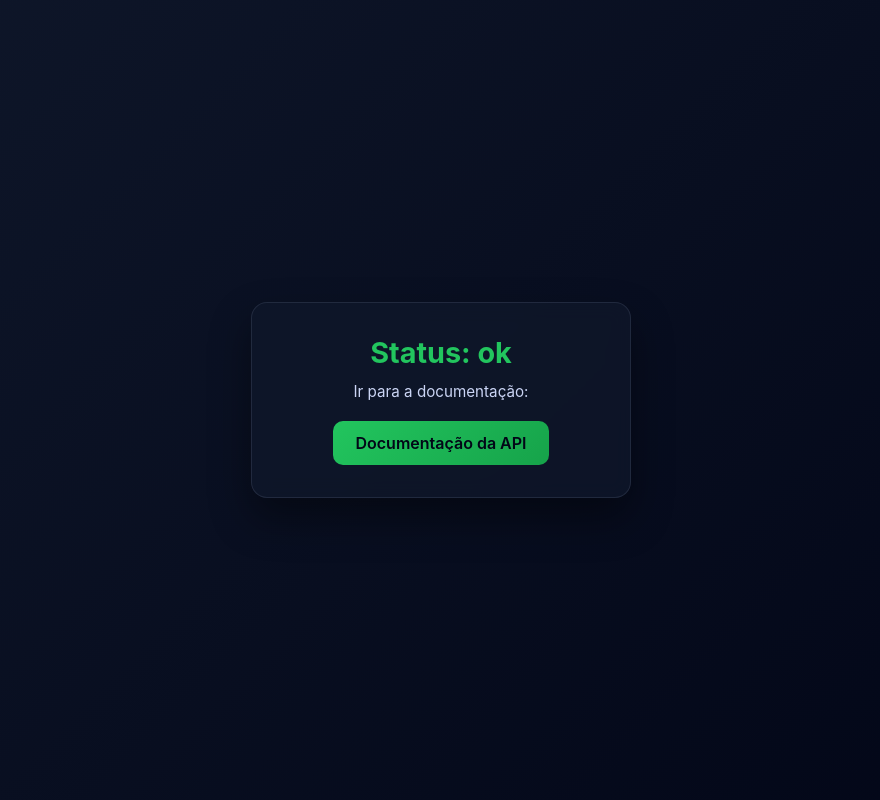
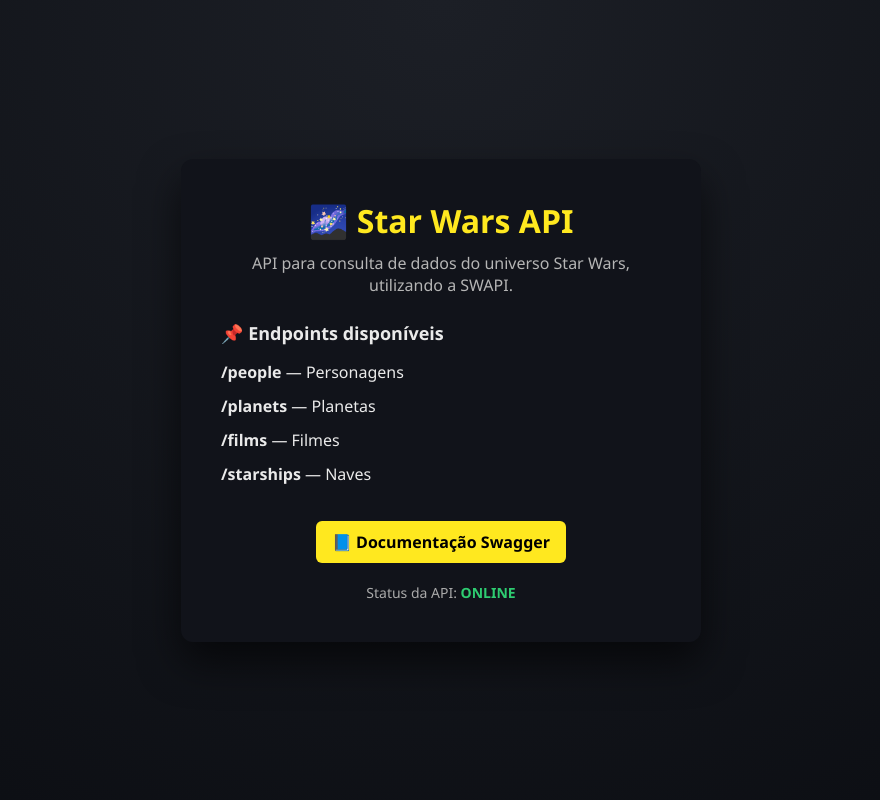
Before and after one commit to MarivaldoDev/Teste-Tecnico-Power-Data, a FastAPI app: page / in a window 1280 px wide. Shown: the whole page, without its empty margins (199-1079 px from the left). Run offline with FastAPI, Linux system fonts and the light colour scheme.

Commit message:
style: melhorando página inicial

```diff
--- a/app/static/style.css
+++ b/app/static/style.css
@@ -2,74 +2,101 @@
   margin: 0;
   padding: 0;
   box-sizing: border-box;
-  font-family: "Inter", system-ui, -apple-system, BlinkMacSystemFont, sans-serif;
+  font-family: "Segoe UI", Arial, sans-serif;
 }
 
 body {
+  background: radial-gradient(circle at top, #1c1f26, #0b0d12);
+  color: #eaeaea;
   min-height: 100vh;
-  background: linear-gradient(135deg, #0f172a, #020617);
+}
+
+.container {
   display: flex;
   align-items: center;
   justify-content: center;
-  color: #e5e7eb;
-}
-
-.container {
-  width: 100%;
-  max-width: 420px;
-  padding: 20px;
+  min-height: 100vh;
 }
 
 .card {
-  background: rgba(15, 23, 42, 0.85);
-  border: 1px solid rgba(148, 163, 184, 0.15);
-  border-radius: 16px;
-  padding: 32px;
+  background: #11131a;
+  border-radius: 12px;
+  padding: 40px;
+  width: 420px;
+  box-shadow: 0 20px 40px rgba(0, 0, 0, 0.6);
   text-align: center;
-  box-shadow: 0 20px 40px rgba(0, 0, 0, 0.4);
-  backdrop-filter: blur(10px);
 }
 
-.card h1 {
-  font-size: 1.8rem;
-  margin-bottom: 12px;
-  color: #22c55e;
+.card.wide {
+  width: 520px;
 }
 
-.card p {
-  font-size: 0.95rem;
+h1 {
+  color: #ffe81f;
+  margin-bottom: 10px;
+}
+
+.subtitle {
+  color: #b5b5b5;
+  margin-bottom: 25px;
+}
+
+.endpoints {
+  text-align: left;
+  margin-bottom: 30px;
+}
+
+.endpoints h2 {
+  font-size: 18px;
+  margin-bottom: 10px;
+}
+
+.endpoints ul {
+  list-style: none;
+}
+
+.endpoints li {
+  padding: 6px 0;
+}
+
+.actions {
+  display: flex;
+  gap: 12px;
+  justify-content: center;
   margin-bottom: 20px;
-  color: #cbd5f5;
 }
 
 .cta {
-  display: inline-block;
-  padding: 12px 22px;
-  border-radius: 10px;
-  background: linear-gradient(135deg, #22c55e, #16a34a);
-  color: #020617;
-  font-weight: 600;
+  background: #ffe81f;
+  color: #000;
+  padding: 10px 16px;
+  border-radius: 6px;
   text-decoration: none;
-  transition: transform 0.2s ease, box-shadow 0.2s ease, opacity 0.2s ease;
+  font-weight: bold;
 }
 
 .cta:hover {
-  transform: translateY(-2px);
-  box-shadow: 0 10px 25px rgba(34, 197, 94, 0.35);
-  opacity: 0.95;
+  background: #fff27a;
 }
 
-.cta:active {
-  transform: translateY(0);
-  box-shadow: 0 5px 15px rgba(34, 197, 94, 0.25);
+.secondary {
+  border: 1px solid #ffe81f;
+  color: #ffe81f;
+  padding: 10px 16px;
+  border-radius: 6px;
+  text-decoration: none;
 }
 
-@media (max-width: 480px) {
-  .card {
-    padding: 24px;
-  }
+.secondary:hover {
+  background: rgba(255, 232, 31, 0.1);
+}
 
-  .card h1 {
-    font-size: 1.5rem;
-  }
+.footer {
+  font-size: 14px;
+  color: #aaa;
 }
+
+.ok {
+  color: #2ecc71;
+  font-weight: bold;
+}
--- a/app/templates/health.html
+++ b/app/templates/health.html
@@ -1,16 +1,35 @@
 <!DOCTYPE html>
 <html lang="pt-BR">
 <head>
-  <meta charset="utf-8" />
-  <title>Health Check</title>
-  <link rel="stylesheet" href="/static/style.css">
+  <meta charset="UTF-8" />
+  <title>Star Wars API</title>
+  <link rel="stylesheet" href="static/style.css" />
 </head>
 <body>
   <div class="container">
-    <div class="card">
-      <h1>Status: ok</h1>
-      <p>Ir para a documentação:</p>
-      <a class="cta" href="/docs">Documentação da API</a>
+    <div class="card wide">
+      <h1>🌌 Star Wars API</h1>
+      <p class="subtitle">
+        API para consulta de dados do universo Star Wars, utilizando a SWAPI.
+      </p>
+
+      <div class="endpoints">
+        <h2>📌 Endpoints disponíveis</h2>
+        <ul>
+          <li><strong>/people</strong> — Personagens</li>
+          <li><strong>/planets</strong> — Planetas</li>
+          <li><strong>/films</strong> — Filmes</li>
+          <li><strong>/starships</strong> — Naves</li>
+        </ul>
+      </div>
+
+      <div class="actions">
+        <a class="cta" href="/docs">📘 Documentação Swagger</a>
+      </div>
+
+      <p class="footer">
+        Status da API: <span class="ok">ONLINE</span>
+      </p>
     </div>
   </div>
 </body>
```
